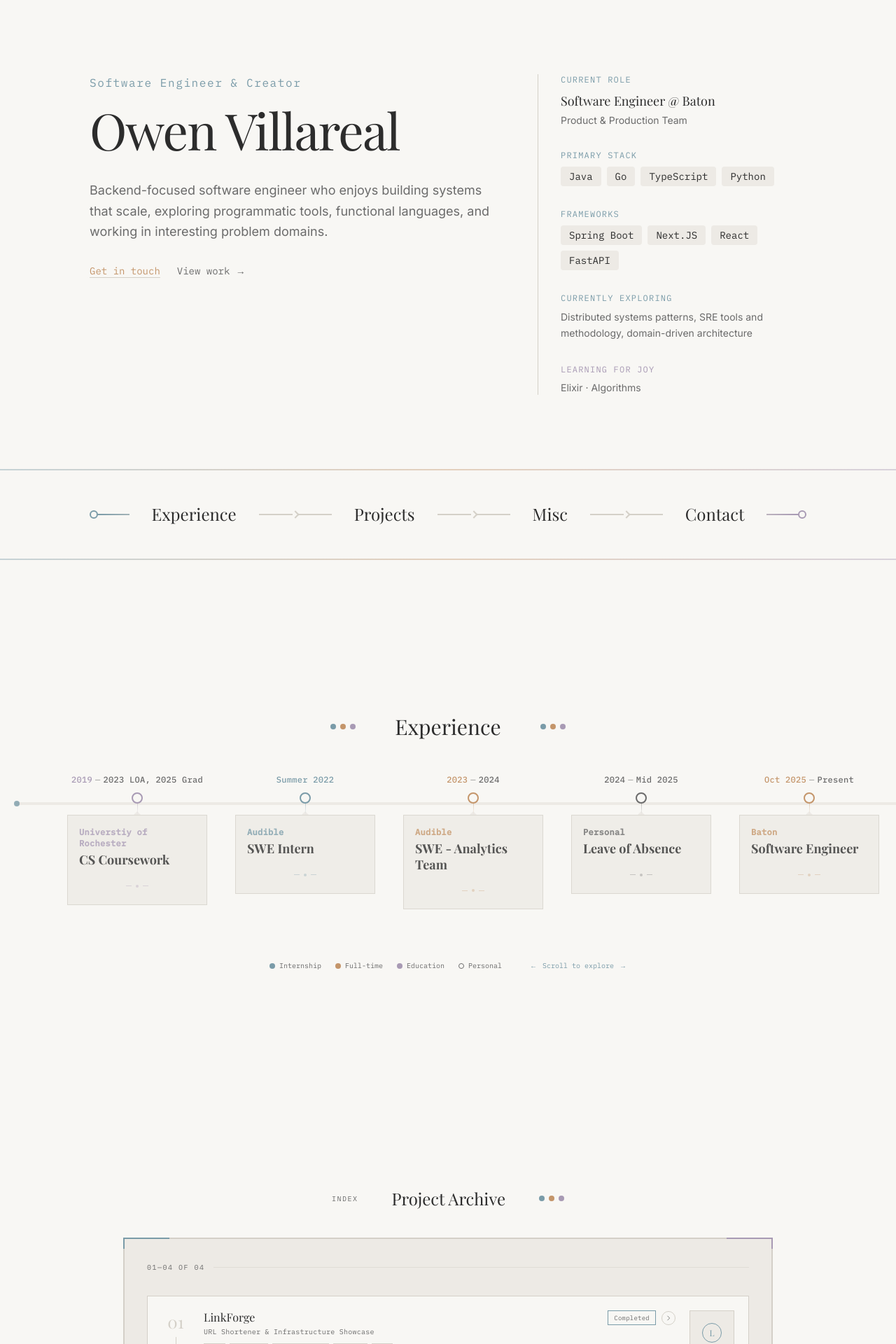
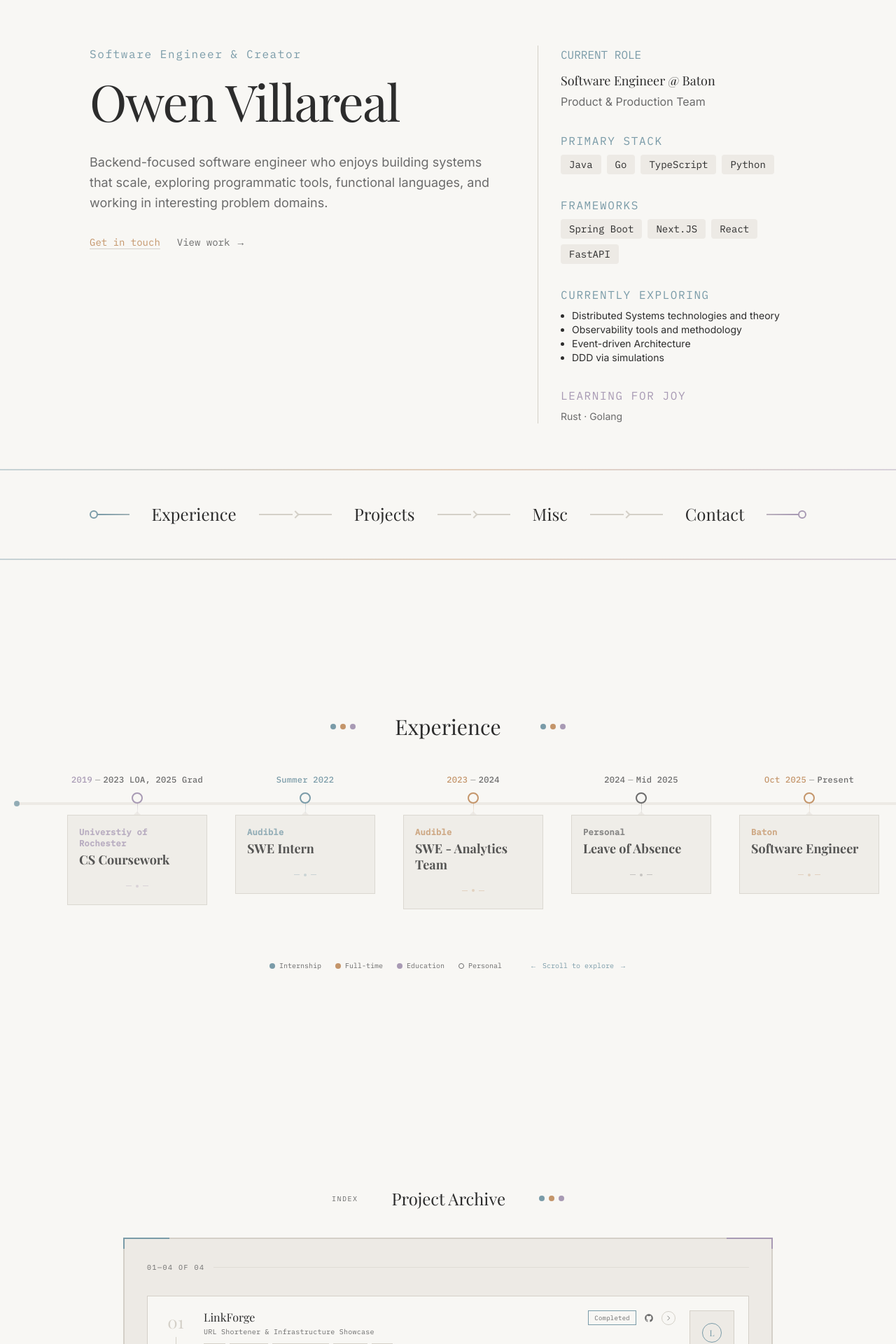
Before and after one commit to idqam/portoflio-website, a Next.js app: page / in a window 1280 px wide. Shown: the top 1920 px of the page at 70% size. Built offline with nearby package versions, Linux system fonts and the light colour scheme; a web font is replaced by a local one.

Commit message:
ui rework

```diff
--- a/app/components/Contact.tsx
+++ b/app/components/Contact.tsx
@@ -96,7 +96,7 @@ export default function Contact() {
 
           <div className="mb-8">
             <p className="font-sans text-base text-[var(--foreground)] leading-relaxed mb-2">
-              I'm always open to discussing new opportunities, collaborations,
+              I&apos;m always open to discussing new opportunities, collaborations,
               or just having a thoughtful conversation about technology and
               design.
             </p>
--- a/app/components/Hero.tsx
+++ b/app/components/Hero.tsx
@@ -12,7 +12,9 @@ export default function Hero() {
           </h1>
 
           <p className="font-sans mt-6 md:mt-8 text-[var(--text-muted)] text-base md:text-lg leading-relaxed">
-                        Backend-focused software engineer who enjoys building systems that scale, exploring programmatic tools, functional languages, and working in interesting problem domains.
+            Backend-focused software engineer who enjoys building systems that
+            scale, exploring programmatic tools, functional languages, and
+            working in interesting problem domains.
           </p>
 
           <div className="flex flex-col sm:flex-row gap-4 sm:gap-6 mt-6 md:mt-8">
@@ -31,23 +33,22 @@ export default function Hero() {
           </div>
         </div>
 
-
         <aside className="flex gap-6 lg:gap-10 w-full lg:w-auto">
           <div className="flex flex-col gap-6 md:gap-8 lg:pl-8 lg:border-l lg:border-[var(--border-pencil)]">
             <div>
-                            <h3 className="font-mono text-xs tracking-widest text-[var(--accent-water)] uppercase mb-2">
+              <h3 className="font-mono text-basetracking-widest text-[var(--accent-water)] uppercase mb-2">
                 Current Role
               </h3>
               <p className="font-serif text-lg text-[var(--foreground)]">
                 Software Engineer @ Baton
               </p>
-                            <p className="font-sans text-sm text-[var(--text-muted)] mt-1">
+              <p className="font-sans text-base text-[var(--text-muted)] mt-1">
                 Product & Production Team
               </p>
             </div>
 
             <div>
-                            <h3 className="font-mono text-xs tracking-widest text-[var(--accent-water)] uppercase mb-2">
+              <h3 className="font-mono text-base tracking-widest text-[var(--accent-water)] uppercase mb-2">
                 Primary Stack
               </h3>
               <div className="flex flex-wrap gap-2">
@@ -63,7 +64,7 @@ export default function Hero() {
             </div>
 
             <div>
-                            <h3 className="font-mono text-xs tracking-widest text-[var(--accent-water)] uppercase mb-2">
+              <h3 className="font-mono text-base tracking-widest text-[var(--accent-water)] uppercase mb-2">
                 Frameworks
               </h3>
               <div className="flex flex-wrap gap-2">
@@ -79,21 +80,26 @@ export default function Hero() {
             </div>
 
             <div>
-                            <h3 className="font-mono text-xs tracking-widest text-[var(--accent-water)] uppercase mb-2">
+              <h3 className="font-mono text-base tracking-widest text-[var(--accent-water)] uppercase mb-2">
                 Currently Exploring
               </h3>
-                            <p className="font-sans text-[var(--text-muted)] text-sm leading-relaxed max-w-xs">
-                                Distributed systems patterns, SRE tools and methodology,
-                                domain-driven architecture
-                            </p>
+              <div className="flex flex-col ml-4">
+                <ul className="font-sans text-sm list-disc">
+                  <li> Distributed Systems technologies and theory</li>
+                  <li>Observability tools and methodology</li>
+                  <li>Event-driven Architecture</li>
+                  <li>DDD via simulations</li>
+                </ul>
+              </div>
             </div>
 
             <div>
-                            <h3 className="font-mono text-xs tracking-widest text-[var(--accent-lavender)] uppercase mb-2">
+              <h3 className="font-mono text-base tracking-widest text-[var(--accent-lavender)] uppercase mb-2">
                 Learning for Joy
               </h3>
               <p className="font-sans text-[var(--text-muted)] text-sm">
-                                Elixir · Algorithms                            </p>
+                Rust · Golang{" "}
+              </p>
             </div>
           </div>
         </aside>
--- a/app/components/Projects.tsx
+++ b/app/components/Projects.tsx
@@ -11,7 +11,8 @@ interface Project {
   skills: string[];
   status: "completed" | "ongoing" | "paused";
   accent: "water" | "amber" | "lavender";
-  link: string;
+  webLink?: string;
+  githubLink?: string;
 }
 
 const projects: Project[] = [
@@ -20,7 +21,7 @@ const projects: Project[] = [
     title: "LinkForge",
     subtitle: "URL Shortener & Infrastructure Showcase",
     description:
-      "URL shortener built in Go with Redis caching, rate limiting, and structured observability — containerized with multi-stage Docker builds, deployed to Kubernetes with HPA, and monitored end-to-end with Prometheus, Grafana, and distributed tracing.",
+      "URL shortener built in Go with Redis caching, rate limiting, and structured observability — containerized with Docker builds, deployed to Kubernetes with HPA, and monitored end-to-end with Prometheus, Grafana, and distributed tracing.",
     year: "2026",
     skills: [
       "Go",
@@ -33,7 +34,8 @@ const projects: Project[] = [
     ],
     status: "completed",
     accent: "water",
-    link: "/projects/linkforge",
+    webLink: "https://linkpulse-chi.vercel.app/",
+    githubLink: "https://github.com/idqam/url-shortener",
   },
   {
     id: "ecosystem-simulation",
@@ -56,7 +58,8 @@ const projects: Project[] = [
     ],
     status: "ongoing",
     accent: "amber",
-    link: "/projects/ecosystem-simulation",
+    webLink: "/projects/ecosystem-simulation",
+    githubLink: "https://github.com/idqam/EcoSim",
   },
   {
     id: "queueflow",
@@ -76,7 +79,8 @@ const projects: Project[] = [
     ],
     status: "ongoing",
     accent: "water",
-    link: "/projects/queueflow",
+    webLink: "/projects/queueflow",
+    githubLink: "https://github.com/idqam/queueflow",
   },
   {
     id: "portfolio",
@@ -88,7 +92,8 @@ const projects: Project[] = [
     skills: ["Next.js", "Tailwind", "TypeScript", "Framer Motion"],
     status: "ongoing",
     accent: "amber",
-    link: "/projects/portfolio",
+    webLink: "/projects/portfolio",
+    githubLink: "",
   },
 ];
 
@@ -184,7 +189,7 @@ export default function ProjectsEditorial() {
               return (
                 <a
                   key={project.id}
-                  href={project.link}
+                  href={project.webLink}
                   className="group relative bg-[var(--background)] border transition-all duration-300 block overflow-hidden"
                   style={{
                     flex: isHovered
@@ -205,7 +210,6 @@ export default function ProjectsEditorial() {
                   onMouseEnter={() => setHoveredId(project.id)}
                   onMouseLeave={() => setHoveredId(null)}
                 >
-                  {/* ── Full content layer (hidden when compressed) ── */}
                   <div
                     className="absolute inset-0 transition-opacity duration-200"
                     style={{ opacity: isCompressed ? 0 : 1 }}
@@ -279,6 +283,25 @@ export default function ProjectsEditorial() {
                             >
                               {statusLabels[project.status]}
                             </span>
+
+                            {project.githubLink && (
+                              <button
+                                onClick={(e) => {
+                                  e.preventDefault();
+                                  e.stopPropagation();
+                                  window.open(project.githubLink, "_blank", "noopener,noreferrer");
+                                }}
+                                className="w-5 h-5 flex items-center justify-center transition-colors duration-300"
+                                style={{
+                                  color: isHovered ? accent : "var(--text-muted)",
+                                }}
+                                title="GitHub repository"
+                              >
+                                <svg className="w-3.5 h-3.5" viewBox="0 0 24 24" fill="currentColor">
+                                  <path d="M12 2C6.477 2 2 6.484 2 12.017c0 4.425 2.865 8.18 6.839 9.504.5.092.682-.217.682-.483 0-.237-.008-.868-.013-1.703-2.782.605-3.369-1.343-3.369-1.343-.454-1.158-1.11-1.466-1.11-1.466-.908-.62.069-.608.069-.608 1.003.07 1.531 1.032 1.531 1.032.892 1.53 2.341 1.088 2.91.832.092-.647.35-1.088.636-1.338-2.22-.253-4.555-1.113-4.555-4.951 0-1.093.39-1.988 1.029-2.688-.103-.253-.446-1.272.098-2.65 0 0 .84-.27 2.75 1.026A9.564 9.564 0 0 1 12 6.844a9.59 9.59 0 0 1 2.504.337c1.909-1.296 2.747-1.027 2.747-1.027.546 1.379.202 2.398.1 2.651.64.7 1.028 1.595 1.028 2.688 0 3.848-2.339 4.695-4.566 4.943.359.309.678.92.678 1.855 0 1.338-.012 2.419-.012 2.747 0 .268.18.58.688.482A10.02 10.02 0 0 0 22 12.017C22 6.484 17.522 2 12 2z" />
+                                </svg>
+                              </button>
+                            )}
 
                             <div
                               className="w-5 h-5 rounded-full flex items-center justify-center transition-all duration-300"
@@ -394,7 +417,6 @@ export default function ProjectsEditorial() {
                     </div>
                   </div>
 
-                  {/* ── Compressed layer (title centered) ── */}
                   <div
                     className="absolute inset-0 flex items-center gap-4 px-5 transition-opacity duration-200"
                     style={{ opacity: isCompressed ? 1 : 0 }}
```
Lines whose indentation alone changed are shown as unchanged.
